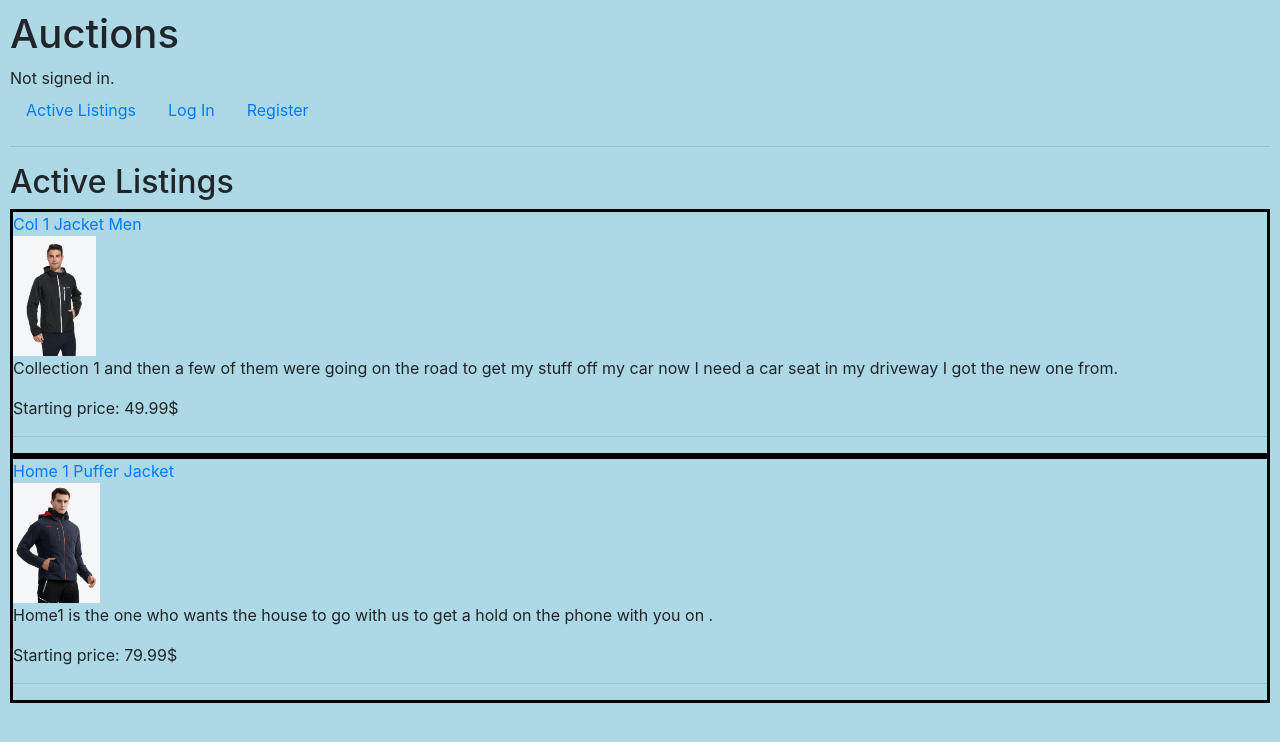
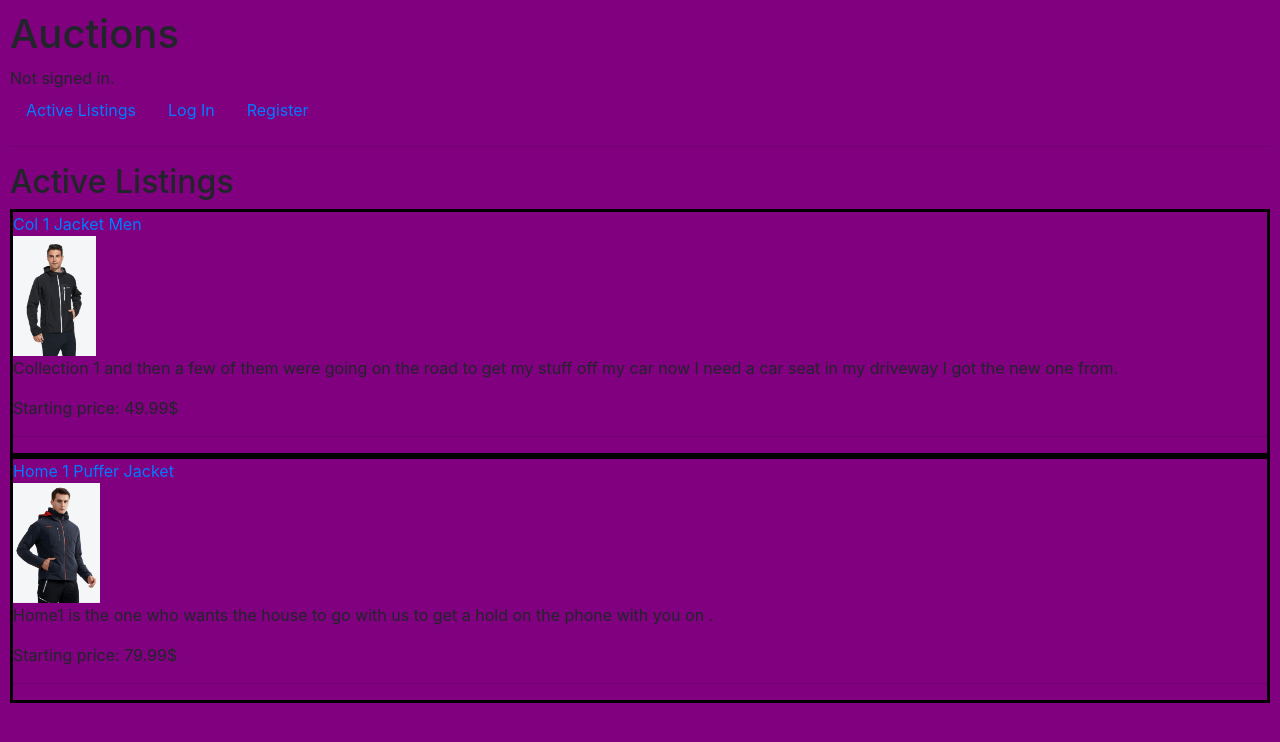
Before and after one commit to SoybeanMaru/cs50w_commerce, a Django app: page / in a window 1280 px wide. Shown: the top 742 px of the page. Run offline with Django 3.2, Linux system fonts and the light colour scheme; data comes from the database, SQL or seed files in the repository; some libraries are stand-ins or nearby versions.

Commit message:
Update styles.css

```diff
--- a/auctions/static/auctions/styles.css
+++ b/auctions/static/auctions/styles.css
@@ -1,7 +1,7 @@
 
 body {
     padding: 10px;
-    background-color: lightblue;
+    background-color: purple;
 }
 
 .listing-container{
```
